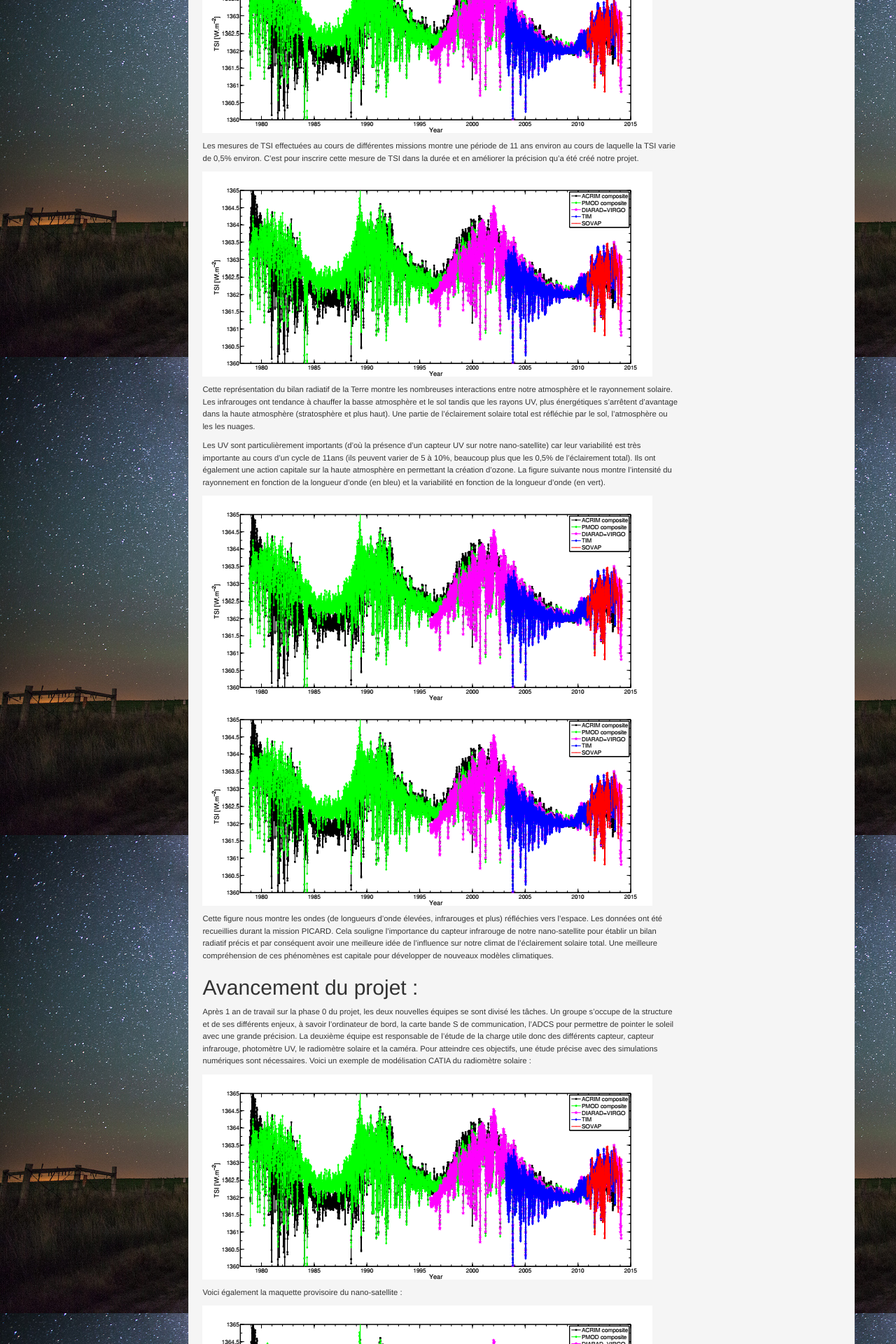
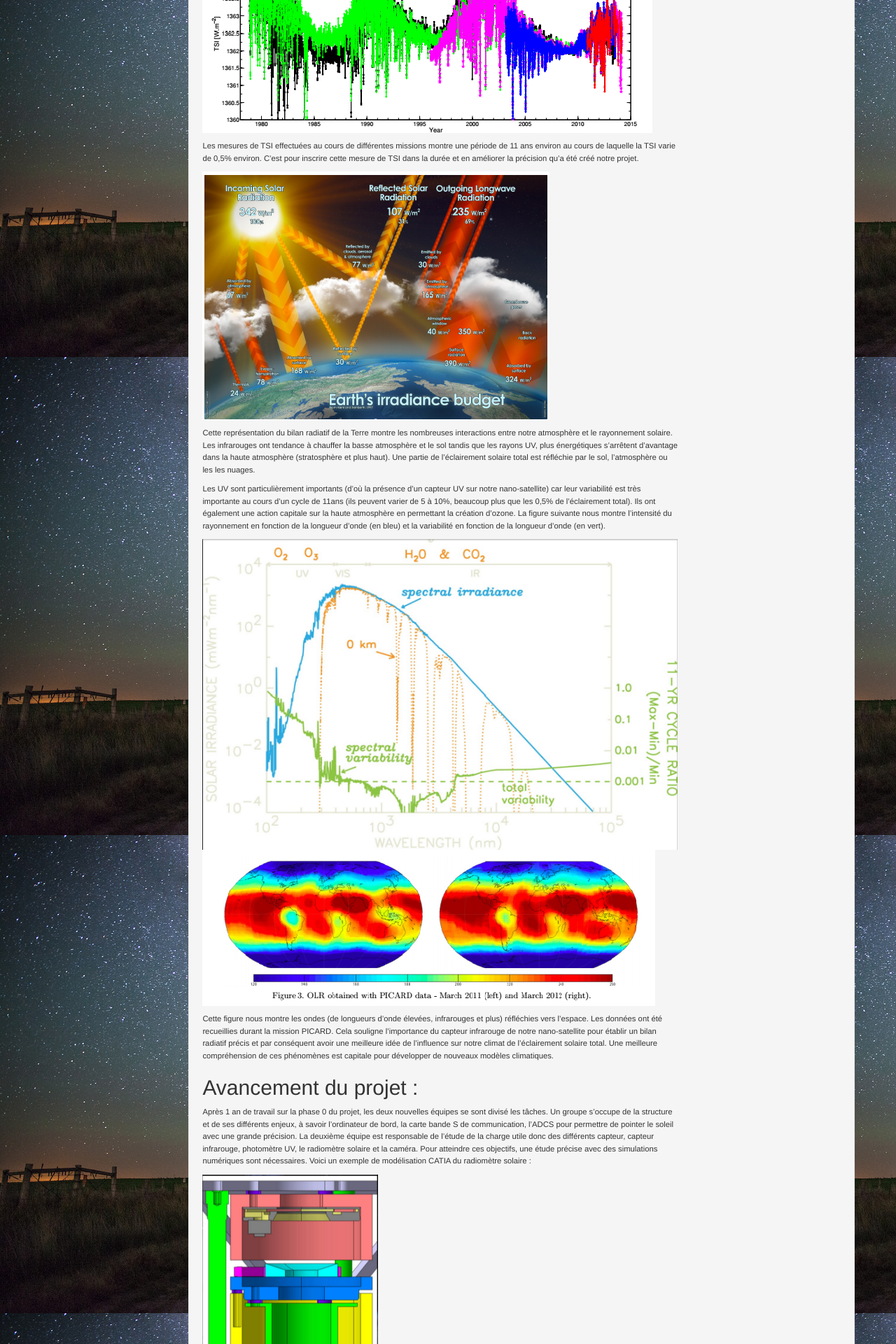
Before and after one commit to astronautix-cse-polytechnique/astronautix-cse-polytechnique.github.io, a Jekyll site: the page built from projets-2/x-cubesat-ii/index.markdown, in a window 1280 px wide. Shown: the part 856-2776 px from the top of the page at 70% size. Built offline with Jekyll 4.4.1, drawn with Linux system fonts in a browser that asks for light colours.

Commit message:
Update index.markdown

```diff
--- a/projets-2/x-cubesat-ii/index.markdown
+++ b/projets-2/x-cubesat-ii/index.markdown
@@ -41,7 +41,7 @@ Comprendre les relations entre variations UV du soleil et l’ozone stratosphér
 
 Les mesures de TSI effectuées au cours de différentes missions montre une période de 11 ans environ au cours de laquelle la TSI varie de 0,5% environ. C'est pour inscrire cette mesure de TSI dans la durée et en améliorer la précision qu'a été créé notre projet.
 
-[![](/images/XCII1.png)](/images/XCII2.png)
+[![](/images/XCII2.png)](/images/XCII2.png)
 
 Cette représentation du bilan radiatif de la Terre montre les nombreuses interactions entre notre atmosphère et le rayonnement solaire.
 Les infrarouges ont tendance à chauffer la basse atmosphère et le sol tandis que les rayons UV, plus énergétiques s'arrêtent d'avantage dans la haute atmosphère (stratosphère et plus haut).
@@ -51,8 +51,8 @@ Les UV sont particulièrement importants (d'où la présence d'un capteur UV sur
 Ils ont également une action capitale sur la haute atmosphère en permettant la création d'ozone.
 La figure suivante nous montre l'intensité du rayonnement en fonction de la longueur d'onde (en bleu) et la variabilité en fonction de la longueur d'onde (en vert).
 
-[![](/images/XCII1.png)](/images/XCII3.png)
-[![](/images/XCII1.png)](/images/XCII4.png)
+[![](/images/XCII3.png)](/images/XCII3.png)
+[![](/images/XCII4.png)](/images/XCII4.png)
 
 Cette figure nous montre les ondes (de longueurs d'onde élevées, infrarouges et plus) réfléchies vers l'espace.
 Les données ont été recueillies durant la mission PICARD.
@@ -67,11 +67,11 @@ Un groupe s'occupe de la structure et de ses différents enjeux, à savoir l'ord
 La deuxième équipe est responsable de l'étude de la charge utile donc des différents capteur, capteur infrarouge, photomètre UV, le radiomètre solaire et la caméra.
 Pour atteindre ces objectifs, une étude précise avec des simulations numériques sont nécessaires. Voici un exemple de modélisation CATIA du radiomètre solaire :
 
-[![](/images/XCII1.png)](/images/XCII5.png)
+[![](/images/XCII5.png)](/images/XCII5.png)
 
 Voici également la maquette provisoire du nano-satellite :
 
-[![](/images/XCII1.png)](/images/XCII6.png)
+[![](/images/XCII6.png)](/images/XCII6.png)
 
 Pour mener à bien la mission, il faut également déterminer avec précision l'orbite et les différentes phases de pointage (pointage solaire ou pointage vers la station sol pour transmettre les données).
 
```
